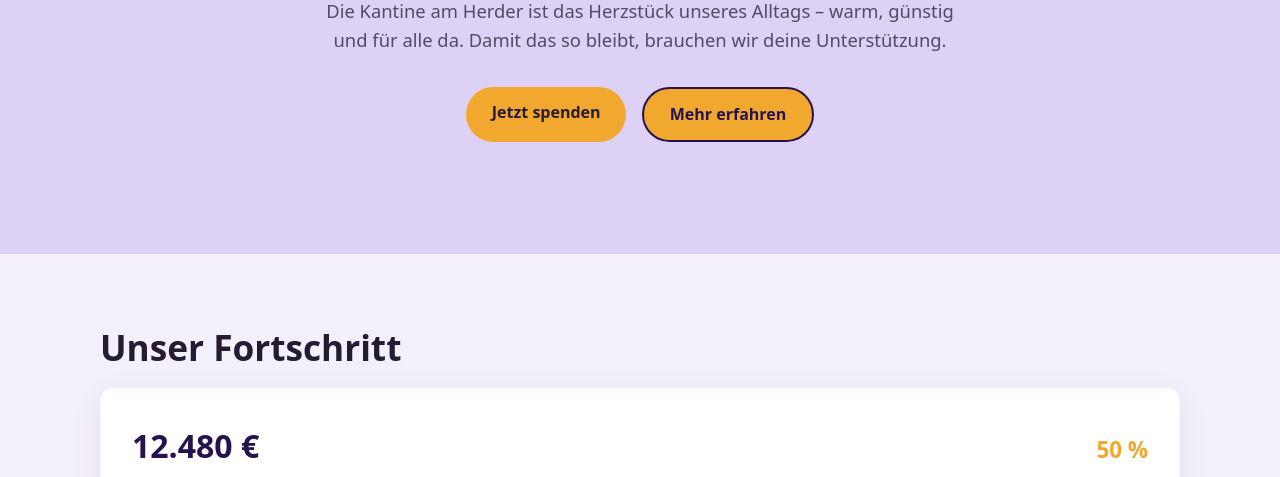
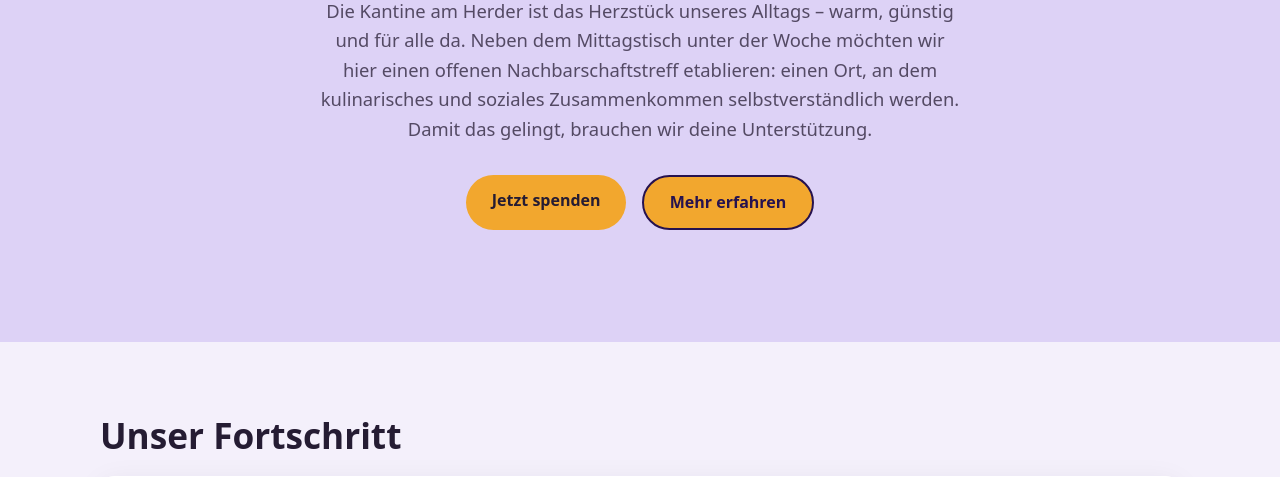
Before and after one commit to philemonthuemmel-sys/fundraiskantine, a plain HTML site: page index.html in a window 1280 px wide. Shown: the part 623-1100 px from the top of the page. Drawn offline with Linux system fonts and the light colour scheme.

Commit message:
content: hero lead text with Nachbarschaftstreff story
Co-authored-by: philemonthuemmel-sys <philemonthuemmel-sys@users.noreply.github.com>

```diff
--- a/index.html
+++ b/index.html
@@ -33,7 +33,7 @@
       <img class="hero-logo" src="logo.png" alt="Kantine am Herder – Logo">
       <p class="eyebrow">Fundraising Kampagne</p>
       <h1>Gemeinsam für die Kantine am Herder</h1>
-      <p class="lead">Die Kantine am Herder ist das Herzstück unseres Alltags – warm, günstig und für alle da. Damit das so bleibt, brauchen wir deine Unterstützung.</p>
+      <p class="lead">Die Kantine am Herder ist das Herzstück unseres Alltags – warm, günstig und für alle da. Neben dem Mittagstisch unter der Woche möchten wir hier einen offenen Nachbarschaftstreff etablieren: einen Ort, an dem kulinarisches und soziales Zusammenkommen selbstverständlich werden. Damit das gelingt, brauchen wir deine Unterstützung.</p>
       <div class="hero-actions">
         <a class="btn" href="#spenden">Jetzt spenden</a>
         <a class="btn btn-ghost" href="#kampagne">Mehr erfahren</a>
```
